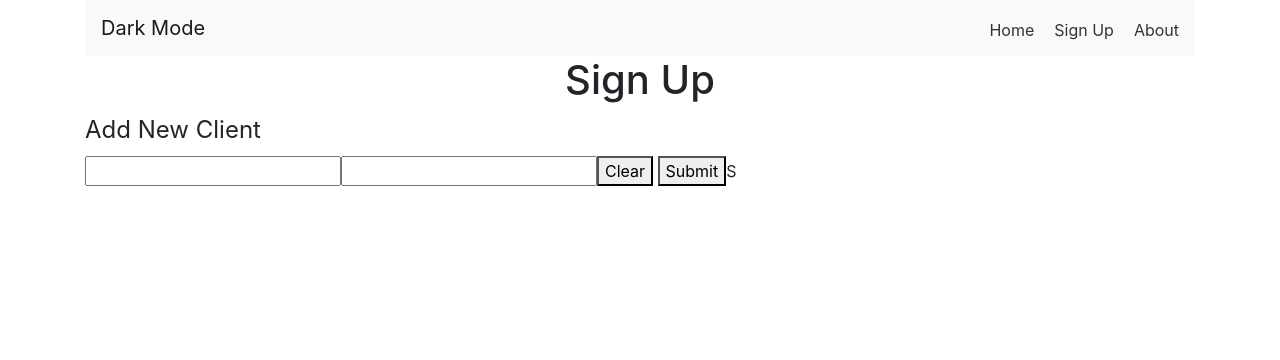
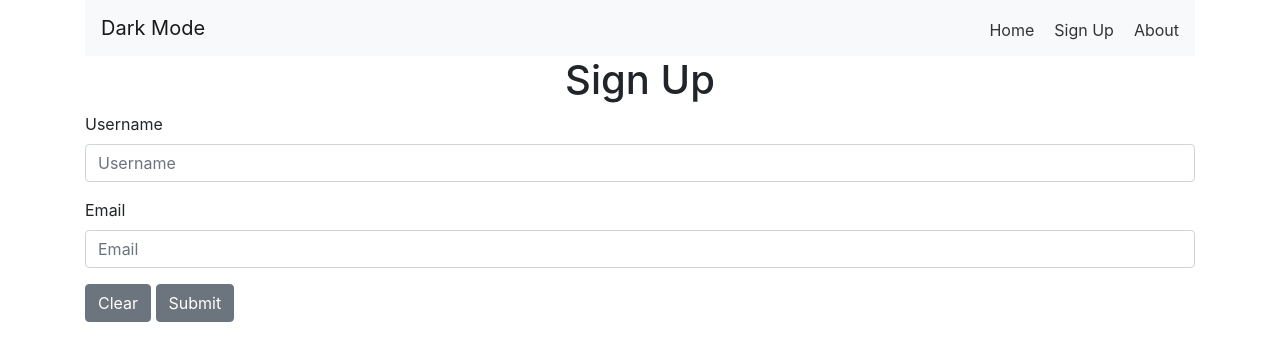
Before and after one commit to eddiemadrigal/dark-mode, a React (Create React App) app: page /signup in a window 1280 px wide. Shown: the top 360 px of the page. Built offline with nearby package versions, Linux system fonts and the light colour scheme.

Commit message:
Reactstrap form elements added for styling

```diff
--- a/src/components/SignUp.js
+++ b/src/components/SignUp.js
@@ -1,5 +1,6 @@
 import React from 'react';
 import { useForm } from '../hooks/useForm';
+import { Button, Form, FormGroup, Label, Input } from 'reactstrap'
 import './Styles.css';
 
 export default function SignUp() {
@@ -20,14 +21,33 @@ export default function SignUp() {
     return (
         <>
             <h1>Sign Up</h1>
-            <form onSubmit={ handleSubmit } >
-                <fieldset>
-                    <legend>Add New Client</legend>
-                    <input type="text" value={ values.username } onChange={ handleChanges } name="username"/>
-                    <input type="text" value={ values.email } onChange={ handleChanges } name="email"/>
-                    <button>Clear</button> <button>Submit</button>S
-                </fieldset>
-            </form>
+            <Form onSubmit={ handleSubmit } >
+                <FormGroup>
+                    <Label for="username">Username</Label>
+                    <Input
+                        type="text"
+                        name="username"
+                        id="username"
+                        placeholder="Username"
+                        autoComplete="off"
+                        value={ values.username }
+                        onChange={ handleChanges }
+                    />
+                </FormGroup>
+                <FormGroup>
+                    <Label for="email">Email</Label>
+                    <Input
+                        type="text"
+                        name="email"
+                        id="email"
+                        placeholder="Email"
+                        autoComplete="off"
+                        value={ values.email }
+                        onChange={ handleChanges }
+                    />
+                </FormGroup>
+                <Button>Clear</Button> <Button>Submit</Button>
+            </Form>
         </>
     )
 }
--- a/src/hooks/useLocalStorage.js
+++ b/src/hooks/useLocalStorage.js
@@ -13,7 +13,7 @@ export const useLocalStorage = ( key, initialValue ) => {
 
     const setValue = value => {
         setStoredValue(value);
-        localStorage.setitem(key, JSON.stringify(value));
+        localStorage.setItem(key, JSON.stringify(value));
     }
 
     return [storedValue, setValue]
```
